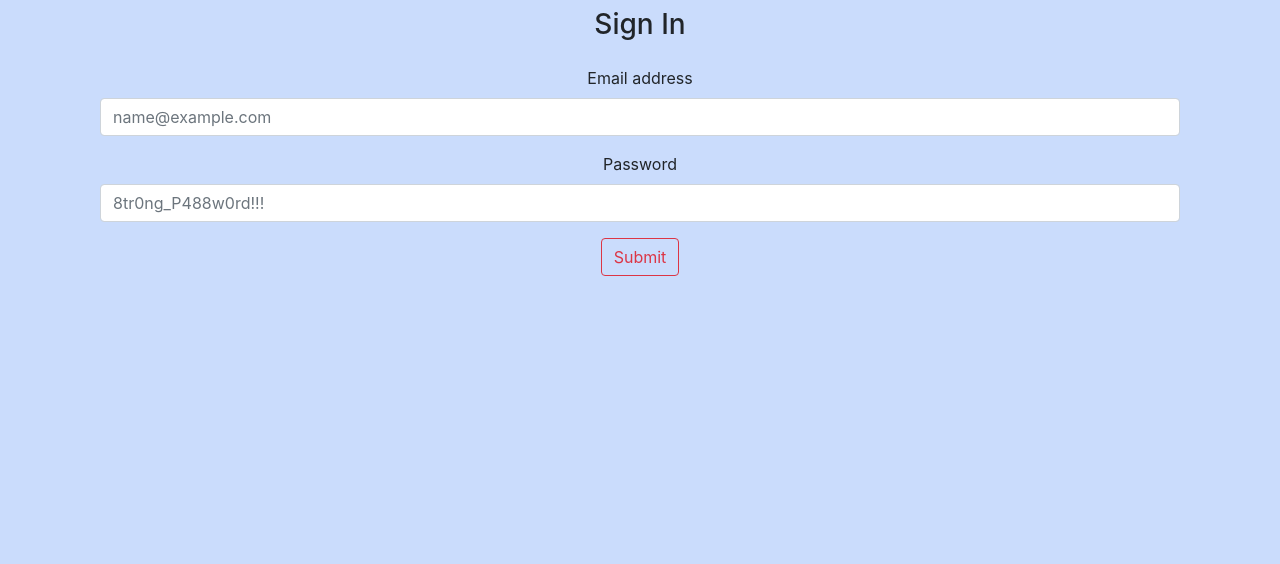
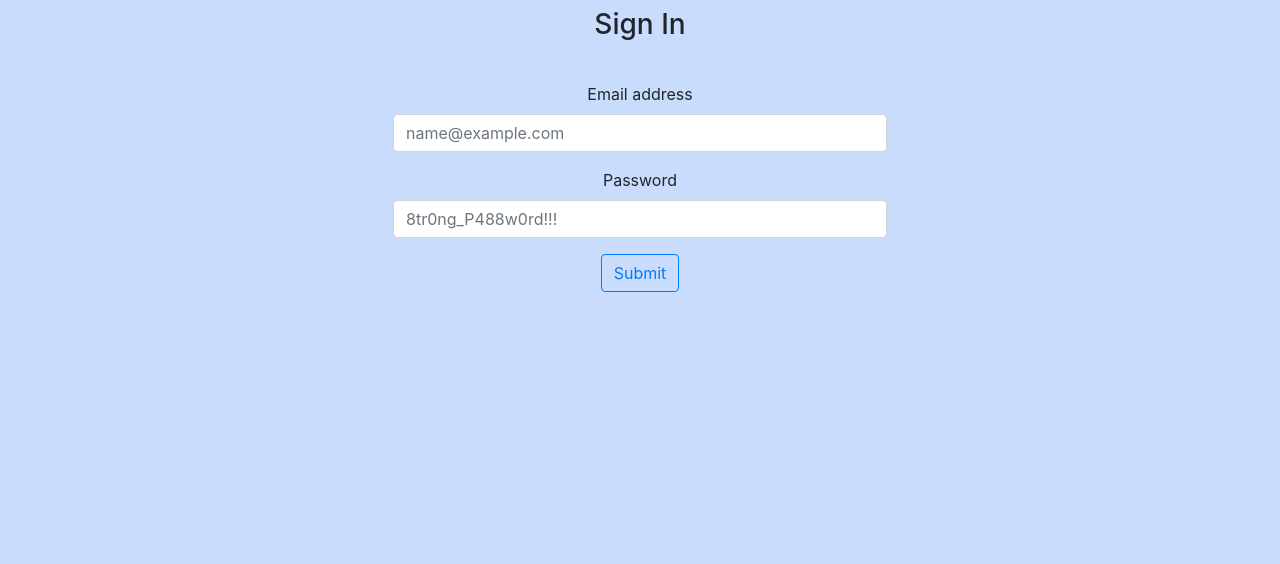
Before and after one commit to Neno979/Portfolio-Tracker, a Flask app: page /sign-in in a window 1280 px wide. Shown: the part 64-628 px from the top of the page. Run offline with Flask 2, Linux system fonts and the light colour scheme; some libraries are stand-ins or nearby versions.

Commit message:
finished form design and added v. and h. aligning

```diff
--- a/templates/signin.html
+++ b/templates/signin.html
@@ -12,27 +12,26 @@
 
 {% endblock table %}
 
+{% block main_classes %}d-flex align-items-center{% endblock main_classes %}
+
 {% block form %}
-
-<form>
-    <div class="container ">
-
-        <div class="bg-primary">
-            <form method="post" class=" col-md-6 mt-4">
-                <div class="form-group ">
-                    <label for="Ema1">Email address</label>
-                    <input type="email" class="form-control" id="Ema1" placeholder="name@example.com">
-                </div>
-                <div class="form-group ">
-                    <label for="Sur1">Password</label>
-                    <input type="text" class="form-control" id="Sur1" placeholder="8tr0ng_P488w0rd!!!">
-                </div>
-                <div class="form-group">
-                    <button class="btn btn-outline-danger " type="submit">Submit</button>
-                </div>
-            </form>
+    <div class="container">
+        <div class="bg-primary d-flex justify-content-center p-3">
+            <div class="col-md-6" >
+                <form method="post">
+                    <div class="form-group">
+                        <label>Email address</label>
+                        <input type="email" class="form-control" placeholder="name@example.com">
+                    </div>
+                    <div class="form-group">
+                        <label>Password</label>
+                        <input type="text" class="form-control" placeholder="8tr0ng_P488w0rd!!!">
+                    </div>
+                    <div class="form-group">
+                        <button class="btn btn-outline-primary" type="submit">Submit</button>
+                    </div>
+                </form>
+            </div>
         </div>
     </div>
-</form>
-
 {% endblock form %}
```
